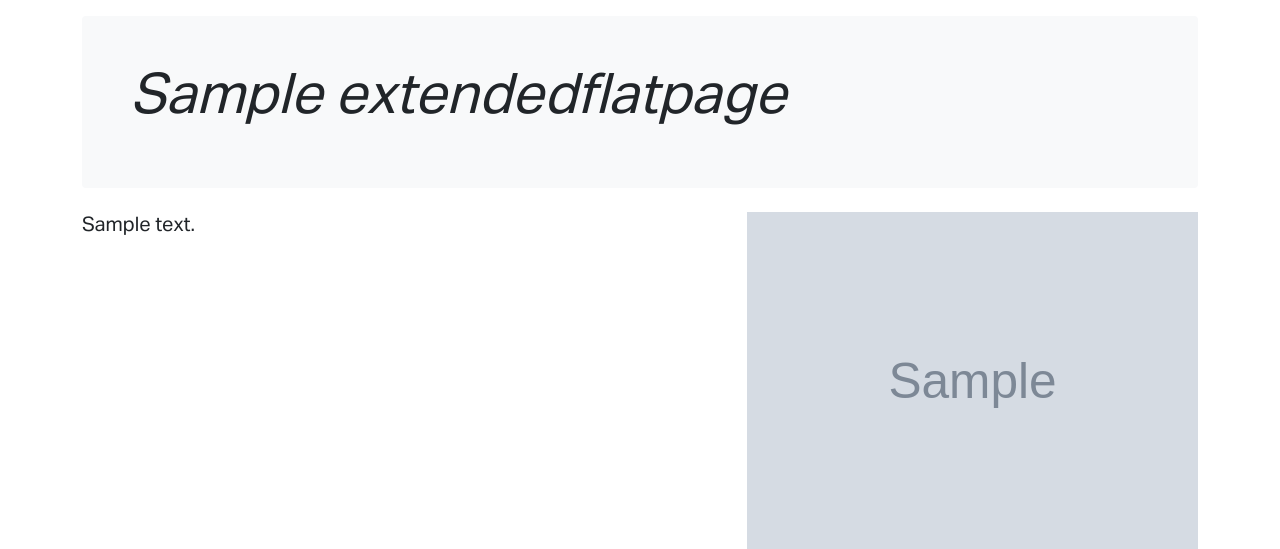
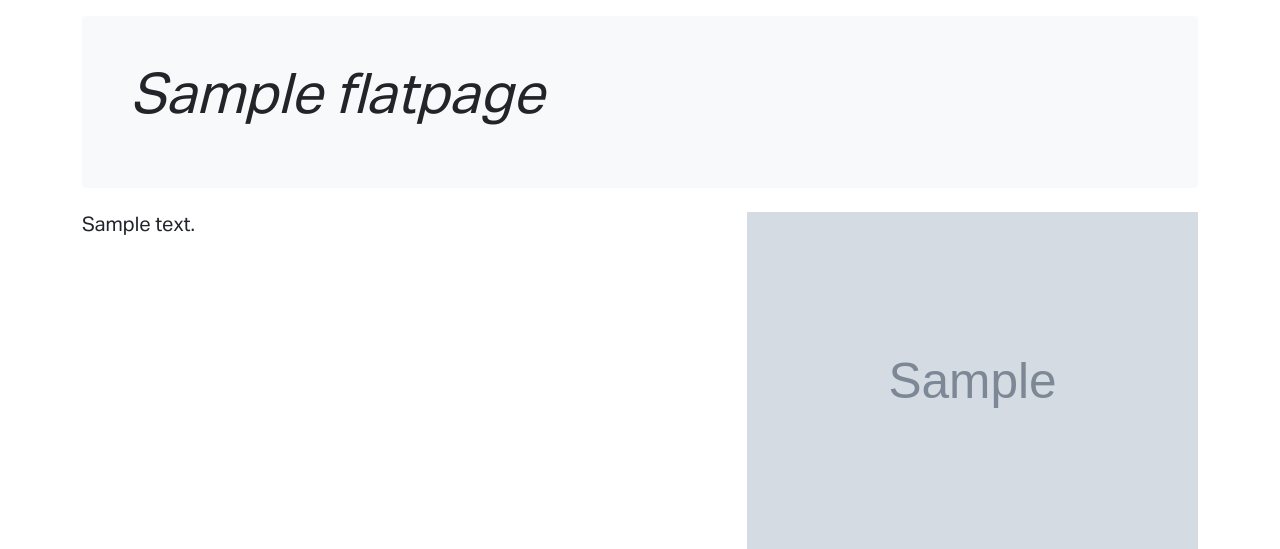
Before and after one commit to safetecnordic/export-control, a Django app: template base/templates/flatpages/default.html in a window 1280 px wide. Shown: the part 218-767 px from the top of the page. Run offline with Django 4.2, Linux system fonts and the light colour scheme; the template is opened without the code that fills it: most values are stand-ins (such as "Sample title", 1, 10 or a date in 2020); grey boxes marked "Sample" are stand-in pictures; some libraries are stand-ins or nearby versions.

Commit message:
Improve templates

```diff
--- a/base/templates/flatpages/default.html
+++ b/base/templates/flatpages/default.html
@@ -15,9 +15,9 @@
   <div class="col-md-8 px-0">
     <h1 class="display-4 fst-italic">
       {% if LANGUAGE_CODE == "no" %}
-        {{ flatpage.extendedflatpage.title_no}}
+        {{ flatpage.title_no}}
       {% else %}
-        {{ flatpage.extendedflatpage.title}}
+        {{ flatpage.title}}
       {% endif %}
     </h1>
   </div>
@@ -29,15 +29,15 @@
   <div class="col-md-7">
     <p class="lead">
       {% if LANGUAGE_CODE == "no" %}
-        {{ flatpage.extendedflatpage.page_content_no | safe}}
+        {{ flatpage.page_content_no | safe}}
       {% else %}
-        {{ flatpage.extendedflatpage.page_content | safe}}
+        {{ flatpage.page_content | safe}}
       {% endif %}
     </p>
   </div>
   <div class="col-md-5">
-    {% if  flatpage.extendedflatpage.image %}
-      <img  class = "img-fluid mx-auto" src = "{{flatpage.extendedflatpage.image.url}}" width="500" height="500"/>
+    {% if  flatpage.image %}
+      <img  class = "img-fluid mx-auto" src = "{{flatpage.image.url}}" width="500" height="500"/>
     {% else %}
       <svg class="bd-placeholder-img bd-placeholder-img-lg featurette-image img-fluid mx-auto" width="500" height="500" xmlns="http://www.w3.org/2000/svg" role="img" aria-label="Placeholder: 500x500" preserveAspectRatio="xMidYMid slice" focusable="false"><title>Placeholder</title><rect width="100%" height="100%" fill="#eee"></rect><text x="50%" y="50%" fill="#aaa" dy=".3em">500x500</text></svg>
     {% endif %}
--- a/base/templates/flatpages/export_control_law.html
+++ b/base/templates/flatpages/export_control_law.html
@@ -15,9 +15,9 @@
   <div class="col-md-8 px-0">
     <h1 class="display-4 fst-italic">
       {% if LANGUAGE_CODE == "no" %}
-        {{ flatpage.extendedflatpage.title_no}}
+        {{ flatpage.title_no}}
       {% else %}
-        {{ flatpage.extendedflatpage.title}}
+        {{ flatpage.title}}
       {% endif %}
     </h1>
   </div>
```
Also changed, not shown: base/templates/base/front_page.html (+6 -5 lines), base/templates/flatpages/knowledge_transfer.html (+6 -6 lines), contacts/templates/contacts/add_contact.html (+5 -5 lines), regulations/templates/regulations/search_page.html (+4 -4 lines).
